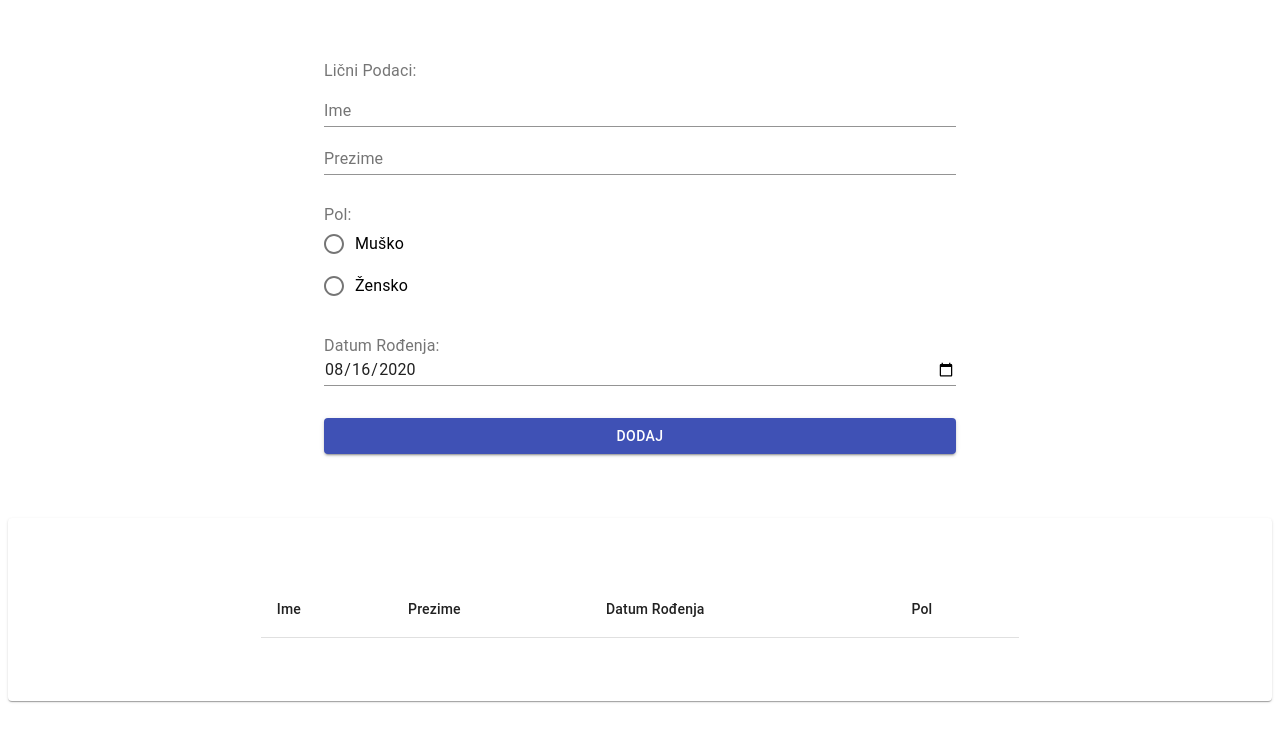
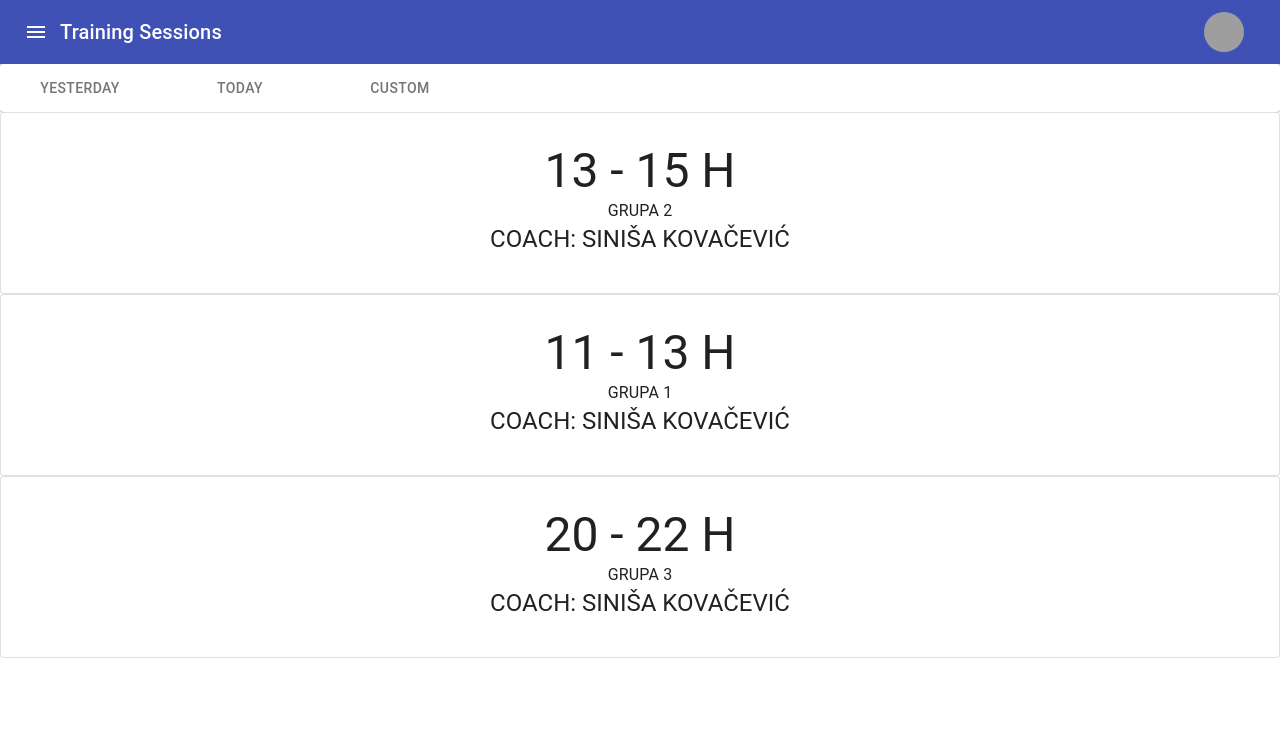
Before and after one commit to msvitlica/my-first-react-app, a React (Create React App) app: page / in a window 1280 px wide. Shown: the top 742 px of the page. Built offline with nearby package versions, Linux system fonts and the light colour scheme; grey boxes are pictures that could not be loaded.

Commit message:
created first page of Your club app

```diff
--- a/package.json
+++ b/package.json
@@ -4,6 +4,7 @@
   "private": true,
   "dependencies": {
     "@material-ui/core": "^4.11.0",
+    "@material-ui/icons": "^4.9.1",
     "@testing-library/jest-dom": "^4.2.4",
     "@testing-library/react": "^9.5.0",
     "@testing-library/user-event": "^7.2.1",
--- a/src/App.js
+++ b/src/App.js
@@ -1,22 +1,33 @@
 import React from 'react';
-import { v4 as uuidv4 } from 'uuid';
-import InputPersonForm from './components/InputPersonForm';
-import Table from './components/Table';
+import './components/yourClub.css';
+import AppBar from './components/AppBar';
+import TraningSessions from './components/TrainingSession';
 
 class App extends React.Component {
   state = {
-    persons: []
+    classes: [
+      {
+        group: 'Grupa 2',
+        hours: '13 - 15 h',
+        coach: 'Siniša Kovačević'
+      },
+      {
+        group: 'Grupa 1',
+        hours: '11 - 13 h',
+        coach: 'Siniša Kovačević'
+      },
+      {
+        group: 'Grupa 3',
+        hours: '20 - 22 h',
+        coach: 'Siniša Kovačević'
+      }
+    ]
   }
-  addPerson = (personObj) => {
-    personObj.id = uuidv4();
-    this.setState({ persons: [...this.state.persons, personObj] });
-  }
-
   render() {
     return (
       <div>
-        <InputPersonForm addPerson={this.addPerson}/>
-        <Table persons={this.state.persons}/>
+        <AppBar />
+        <TraningSessions classes={this.state.classes}/>
       </div>
     );
   }
--- /dev/null
+++ b/src/components/AppBar.js
@@ -0,0 +1,42 @@
+import React from 'react';
+import { makeStyles } from '@material-ui/core/styles'
+import AppBar from '@material-ui/core/AppBar';
+import Toolbar from '@material-ui/core/Toolbar';
+import Typography from '@material-ui/core/Typography';
+import Button from '@material-ui/core/Button';
+import Avatar from '@material-ui/core/Avatar';
+import IconButton from '@material-ui/core/IconButton';
+import MenuIcon from '@material-ui/icons/Menu';
+
+const useStyles = makeStyles((theme) => ({
+    root: {
+        flexGrow:1,
+    },
+    menuButton: {
+        marginRight: theme.spacing(2),
+    },
+    title: {
+        flexGrow: 1,
+    }
+}));
+
+export default function AppBarComponent() {
+    const classes = useStyles();
+    return (
+        <div>
+            <AppBar position="static">
+                <Toolbar>
+                    <IconButton edge="start" color="inherit" aria-label="menu">
+                        <MenuIcon />
+                    </IconButton>
+                    <Typography variant="h6" className={classes.title}>
+                        Training Sessions
+                    </Typography>
+                    <Button>
+                        <Avatar src="/broken-image.jpg" />
+                    </Button>
+                </Toolbar>
+            </AppBar>
+        </div>
+    )
+}
--- a/src/components/InputPersonForm.css
+++ /dev/null
@@ -1,9 +0,0 @@
-form {
-    display: flex;
-    flex-direction: column;
-    width: 50%;
-    margin: 5% auto;
-}
-form .marginTop {
-    margin-top: 5%;
-}
--- a/src/components/InputPersonForm.js
+++ /dev/null
@@ -1,69 +0,0 @@
-import React from 'react';
-import './InputPersonForm.css';
-import Radio from '@material-ui/core/Radio';
-import FormControl from '@material-ui/core/FormControl';
-import FormControlLabel from '@material-ui/core/FormControlLabel';
-import RadioGroupe from '@material-ui/core/RadioGroup';
-import FormLabel from '@material-ui/core/FormLabel';
-import TextField from '@material-ui/core/TextField';
-import Button from '@material-ui/core/Button';
-const date = new Date();
-const year = date.getFullYear();
-const monthWithOffset = date.getMonth() + 1;
-const month = monthWithOffset.toString().length < 2 ? `0${monthWithOffset}` : monthWithOffset;
-const day = date.getUTCDate().toString().length < 2 ? `0${date.getUTCDate()}` : date.getUTCDate();
-
-const today = `${year}-${month}-${day}`;
-
-class InputPersonForm extends React.Component {
-    state = {
-        name: '',
-        lastName: '',
-        gender: null,
-        birthday: today
-    }
-    onInputChange = (e) => {
-        this.setState({
-            [e.target.name]: e.target.value
-        });
-    }
-
-    onAddPerson = () => {
-        this.props.addPerson(this.state);
-        this.setState({
-            name: '',
-            lastName: '',
-            gender: null,
-            birthday: today
-        });
-    }
-
-    render() {
-        return (
-            <form>
-                <FormControl component="div">
-                    <FormLabel component="legend">Lični Podaci: </FormLabel>
-                    <TextField onChange={this.onInputChange} name="name" id="name" label="Ime" value={this.state.name} />
-                    <TextField onChange={this.onInputChange} name="lastName" id="lastName" label="Prezime" value={this.state.lastName} />
-                </FormControl>
-
-                <FormControl className="marginTop" component="fieldset">
-                    <FormLabel component="legend">Pol: </FormLabel>
-                    <RadioGroupe aria-label="gender" name="gender" value={this.state.gender}>
-                        <FormControlLabel onChange={this.onInputChange} value="Muško" label="Muško" control={<Radio />} />
-                        <FormControlLabel onChange={this.onInputChange} value="Žensko" label="Žensko" control={<Radio />} />
-                    </RadioGroupe>
-                </FormControl>
-                <FormLabel className="marginTop">Datum Rođenja:</FormLabel>
-                <TextField onChange={this.onInputChange} id="date"
-                    name="birthday"
-                    type="date"
-                    defaultValue={this.state.birthday}
-                />
-                <Button className="marginTop" onClick={this.onAddPerson} variant="contained" color="primary">Dodaj</Button>
-            </form>
-        )
-    }
-}
-
-export default InputPersonForm;
--- a/src/components/Table.css
+++ /dev/null
@@ -1,4 +0,0 @@
-table {
-    margin: 5% auto;
-    max-width: 60%;
-}
--- a/src/components/Table.js
+++ /dev/null
@@ -1,42 +0,0 @@
-import React from 'react';
-import  './Table.css';
-import Table from '@material-ui/core/Table';
-import TableHead from '@material-ui/core/TableHead';
-import TableRow from '@material-ui/core/TableRow';
-import TableCell from '@material-ui/core/TableCell';
-import TableBody from '@material-ui/core/TableBody';
-import TableContainer from '@material-ui/core/TableContainer';
-import Paper from '@material-ui/core/Paper';
-
-class PersonsTable extends React.Component {
-    render() {
-        return (
-            <div>
-                <TableContainer component={Paper}>
-                   <Table aria-label="simple table">
-                        <TableHead>
-                            <TableRow>
-                                <TableCell align="left">Ime</TableCell>
-                                <TableCell align="left">Prezime</TableCell>
-                                <TableCell align="left">Datum Rođenja</TableCell>
-                                <TableCell align="left">Pol</TableCell>
-                            </TableRow>
-                        </TableHead>
-                        <TableBody>
-                            {this.props.persons.map(person => (
-                                <TableRow key={person.id}>
-                                    <TableCell>{person.name}</TableCell>
-                                    <TableCell>{person.lastName}</TableCell>
-                                    <TableCell>{person.birthday}</TableCell>
-                                    <TableCell>{person.gender}</TableCell>
-                                </TableRow>
-                            ))}
-                        </TableBody>
-                   </Table>
-                </TableContainer>
-            </div>
-        )
-    }
-}
-
-export default PersonsTable;
--- /dev/null
+++ b/src/components/TrainingSession.js
@@ -0,0 +1,47 @@
+import React from 'react';
+
+// Materials for tab bar component
+
+import Paper from '@material-ui/core/Paper';
+import Tabs from '@material-ui/core/Tabs';
+import Tab from '@material-ui/core/Tab';
+
+// Materials for training sessions card component
+
+import Card from '@material-ui/core/Card';
+import CardActions from '@material-ui/core/CardActions';
+import CardContent from '@material-ui/core/CardContent';
+import Button from '@material-ui/core/Button';
+import Typography from '@material-ui/core/Typography';
+
+class TraningSessions extends React.Component {
+    render() {
+        return (
+            <div>
+                <Paper>
+                    <Tabs indicatorColor="primary" textColor="primary">
+                        <Tab label="YESTERDAY" />
+                        <Tab label="TODAY" />
+                        <Tab label="CUSTOM" />
+                    </Tabs>
+                </Paper>
+
+                {this.props.classes.map(hour => (
+                    <Card variant="outlined">
+                        <CardActions>
+                            <Button className="card">
+                                <CardContent>
+                                    <Typography variant="h3">{hour.hours}</Typography>
+                                    <Typography>{hour.group}</Typography>
+                                    <Typography variant="h5">Coach: {hour.coach}</Typography>
+                                </CardContent>
+                            </Button>
+                        </CardActions>
+                    </Card>
+                ))}
+            </div>
+        );
+    }
+}
+
+export default TraningSessions;
--- /dev/null
+++ b/src/components/yourClub.css
@@ -0,0 +1,7 @@
+*{
+    margin: 0
+}
+
+.card {
+    width: 100%;
+}
```
Also changed, not shown: 1 other file (tests, documents, lock files or other folders).
